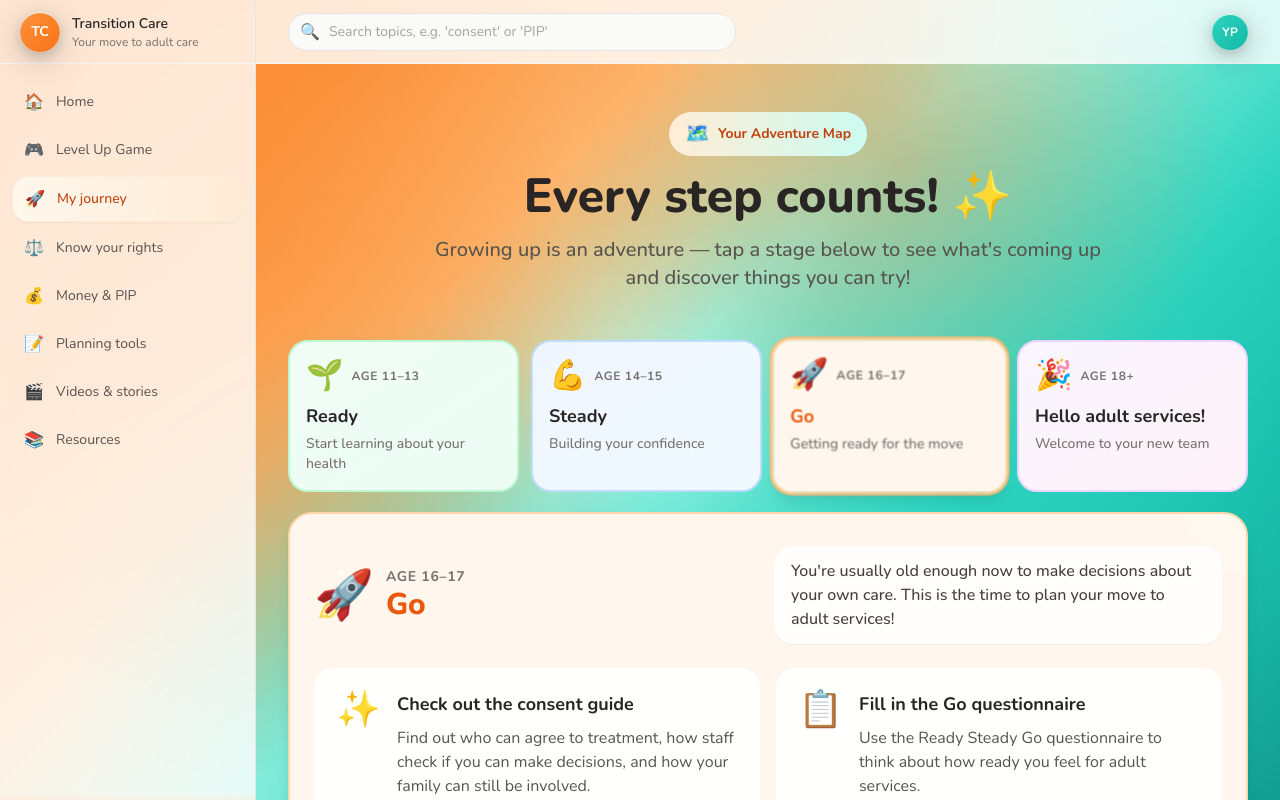
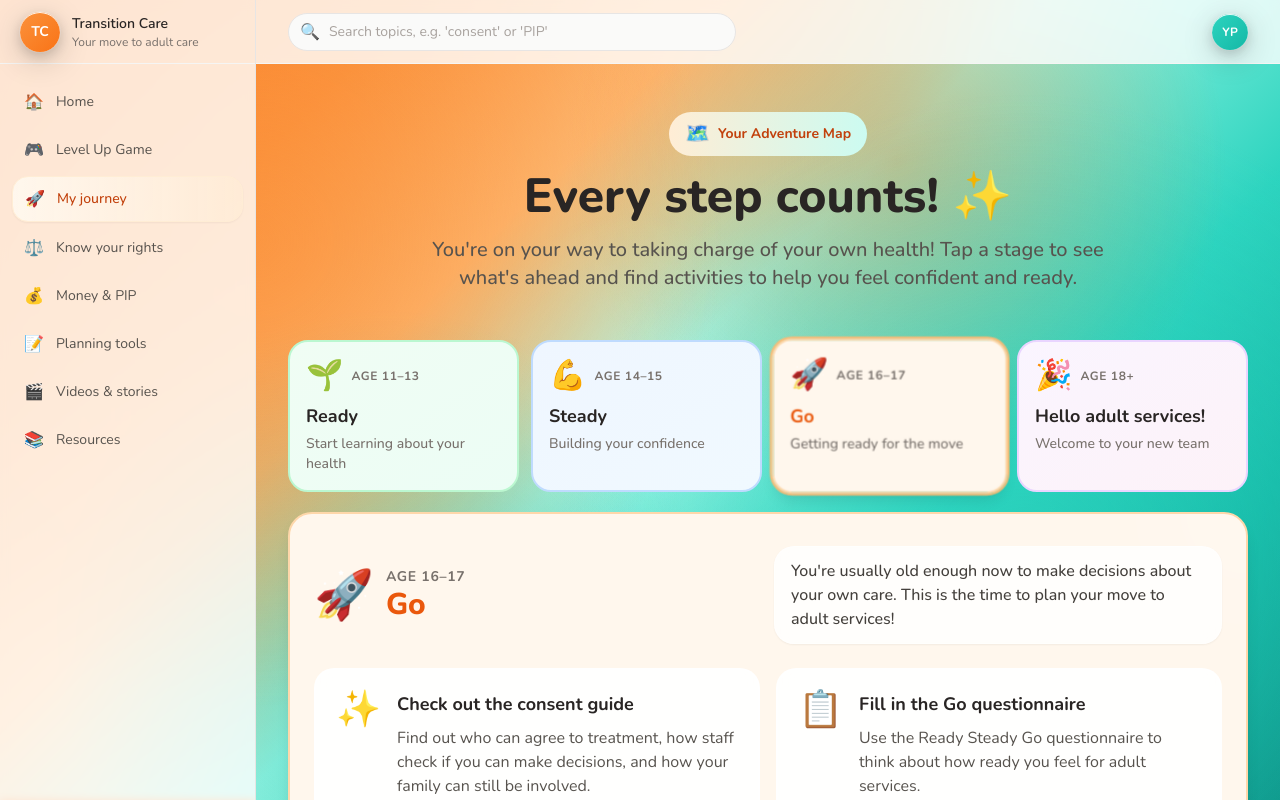
Before and after one commit to tedotedo/transition-helper, a React (Vite) app: page /journey in a window 1280 px wide. Shown: the top 800 px of the page. Built offline with nearby package versions, Linux system fonts and the light colour scheme.

Commit message:
Update MyJourney tagline to be healthcare-focused
Changed tagline from generic "growing up is an adventure" to focus on
taking charge of your own health and feeling confident and ready for
the transition to adult healthcare services.

```diff
--- a/src/pages/MyJourney.tsx
+++ b/src/pages/MyJourney.tsx
@@ -153,7 +153,7 @@ export function MyJourney() {
           Every step counts! ✨
         </h1>
         <p className="max-w-2xl mx-auto text-base sm:text-lg md:text-xl text-warm-600 leading-relaxed font-medium">
-          Growing up is an adventure — tap a stage below to see what's coming up and discover things you can try!
+          You're on your way to taking charge of your own health! Tap a stage to see what's ahead and find activities to help you feel confident and ready.
         </p>
       </header>
 
```
